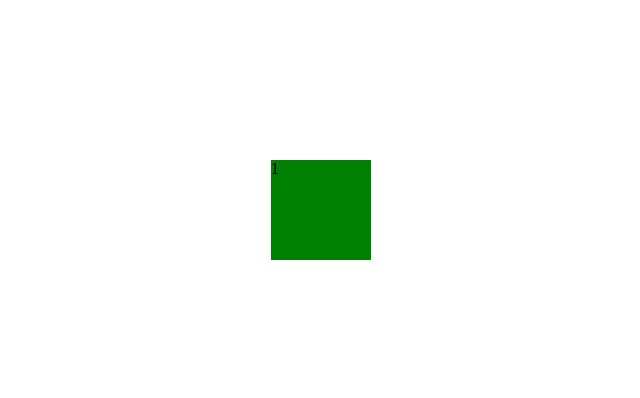
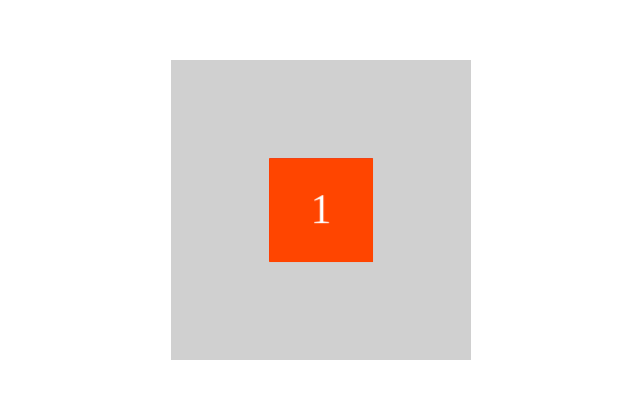
Before and after one commit to king-king/3d-js, a plain HTML site: page view/rect.html in a window 1280 px wide. Shown: the part 190-588 px from the top of the page, without its empty margins (319-959 px from the left). Drawn offline with Linux system fonts and the light colour scheme.

Commit message:
3d矩阵 修改bug并实现一个可以旋转的立方体

```diff
--- a/js/3d-css.js
+++ b/js/3d-css.js
@@ -24,6 +24,12 @@
     function rotate3dM( x, y, z, a ) {
         var cos = Math.cos, sin = Math.sin;
         a = a * Math.PI / 180;
+
+        var r = Math.sqrt( x * x + y * y + z * z );
+        x /= r;
+        y /= r;
+        z /= r;
+
         return [
             [1 + (1 - cos( a )) * ( x * x - 1 ), z * sin( a ) + x * y * (1 - cos( a )), -y * sin( a ) + x * z * (1 - cos( a )), 0],
             [-z * sin( a ) + x * y * (1 - cos( a )), 1 + (1 - cos( a )) * (y * y - 1), x * sin( a ) + y * z * (1 - cos( a )), 0],
--- a/view/rect.html
+++ b/view/rect.html
@@ -10,41 +10,81 @@
     <meta name="browsermode" content="application">
     <title></title>
     <style>
-        .plane {
-            width: 100px;
-            height: 100px;
-            position: absolute;
-            top: 50%;
-            left: 50%;
-            margin: -50px 0 0 -50px;
-            /*opacity: .3;*/
-            -webkit-transform-style: preserve-3d;
-        }
-
-        .plane.a {
-            /*-webkit-transform: perspective(400px) translate3d(0, 0, 50px) rotateX(30deg);*/
-            background: green;
-        }
-
-        .plane.b {
-            -webkit-transform: perspective(400px) translate3d(0, 0, 50px);
-            background: orangered;
-        }
-
         .content {
             position: absolute;
             top: 0;
             left: 0;
             bottom: 0;
             right: 0;
-            /*-webkit-perspective: 1400px;*/
+            -webkit-perspective: 1400px;
+        }
+
+        .plane {
+            width: 300px;
+            height: 300px;
+            position: absolute;
+            top: 50%;
+            left: 50%;
+            margin: -150px 0 0 -150px;
+            -webkit-transform-style: preserve-3d;
+            background: rgba(100, 100, 100, 0.3);
+            opacity: 1;
+        }
+
+        .inner-plane {
+            width: 100px;
+            height: 100px;
+            line-height: 100px;
+            text-align: center;
+            color: white;
+            position: absolute;
+            left: 50%;
+            top: 50%;
+            font-size: 40px;
+            margin: -50px 0 0 -50px;
+        }
+
+        .inner-plane.a {
+            background: orangered;
+            -webkit-transform: translate3d(0, 0, 50px);
+        }
+
+        .inner-plane.b {
+            background: gold;
+            -webkit-transform: translate3d(0, 50px, 0) rotate3d(1, 0, 0, -90deg);
+        }
+
+        .inner-plane.c {
+            background: black;
+            -webkit-transform: translate3d(0, 0, -50px) rotate3d(1, 0, 0, 180deg);
+        }
+
+        .inner-plane.d {
+            background: darkmagenta;
+            -webkit-transform: translate3d(0, -50px, 0) rotate3d(1, 0, 0, 90deg);
+        }
+
+        .inner-plane.e {
+            background: red;
+            -webkit-transform: translate3d(-50px, 0, 0) rotate3d(0, 1, 0, -90deg);
+        }
+
+        .inner-plane.f {
+            background: blue;
+            -webkit-transform: translate3d(50px, 0, 0) rotate3d(0, 1, 0, 90deg);
         }
     </style>
 </head>
 <body>
 <div class="content">
-    <div class="plane a">1</div>
-    <!--<div class="plane b"></div>-->
+    <div class="plane a">
+        <div class="inner-plane a">1</div>
+        <div class="inner-plane b">2</div>
+        <div class="inner-plane c">3</div>
+        <div class="inner-plane d">4</div>
+        <div class="inner-plane e">5</div>
+        <div class="inner-plane f">6</div>
+    </div>
 </div>
 <script src="../js/basic.js"></script>
 <script src="../js/3d-css.js"></script>
@@ -58,26 +98,20 @@
             [0, 0, 1, 0],
             [0, 0, 0, 1]
         ];
-//        content.onDrag( {
-//
-//            onMove : function ( arg ) {
-//                init = _3d.combine( init, _3d.rotate3dM( arg.dy, -arg.dx, 0, Math.sqrt( arg.dx * arg.dx + arg.dy * arg.dy ) ) );
-//                a.css( {
-//                    "-webkit-transform" : "matrix3d(" + init.matrixStringify() + ")"
-//                } );
-//            },
-//            onEnd : function () {
-//                content.isTouching = false;
-//            }
-//
-//        } );
+        content.onDrag( {
 
-//        util.doAnimate( 1000000, function ( process ) {
-//            init = _3d.combine( init, _3d.rotate3dM( 0, 1, 0, 360 * process ) );
-//            a.css( {
-//                "-webkit-transform" : "matrix3d(" + init.matrixStringify() + ")"
-//            } );
-//        } );
+            onMove : function ( arg ) {
+                init = _3d.combine( init, _3d.rotate3dM( arg.dy, -arg.dx, 0, Math.sqrt( arg.dx * arg.dx + arg.dy * arg.dy ) ) );
+                a.css( {
+                    "-webkit-transform" : "matrix3d(" + init.matrixStringify() + ")"
+                } );
+            },
+            onEnd : function () {
+                content.isTouching = false;
+            }
+
+        } );
+
 
     })();
 </script>
```
